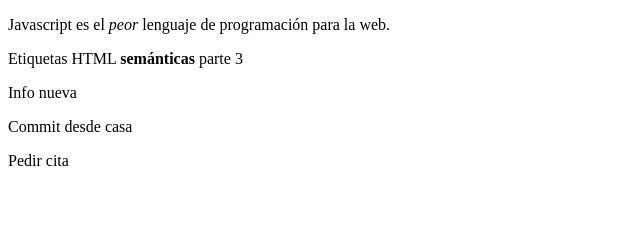
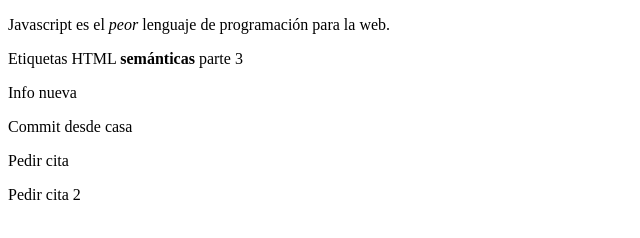
Before and after one commit to Roberprofe/ejemplogit-19, a plain HTML site: page index.html in a window 1280 px wide. Shown: the full height of the page, 0-640 px from the left. Drawn offline with Linux system fonts and the light colour scheme.

Commit message:
añadido pedir cita 2

```diff
--- a/index.html
+++ b/index.html
@@ -12,5 +12,6 @@
     <p>Info nueva</p>
     <p>Commit desde casa</p>
     <p>Pedir cita</p>
+    <p>Pedir cita 2</p>
 </body>
 </html>
```
